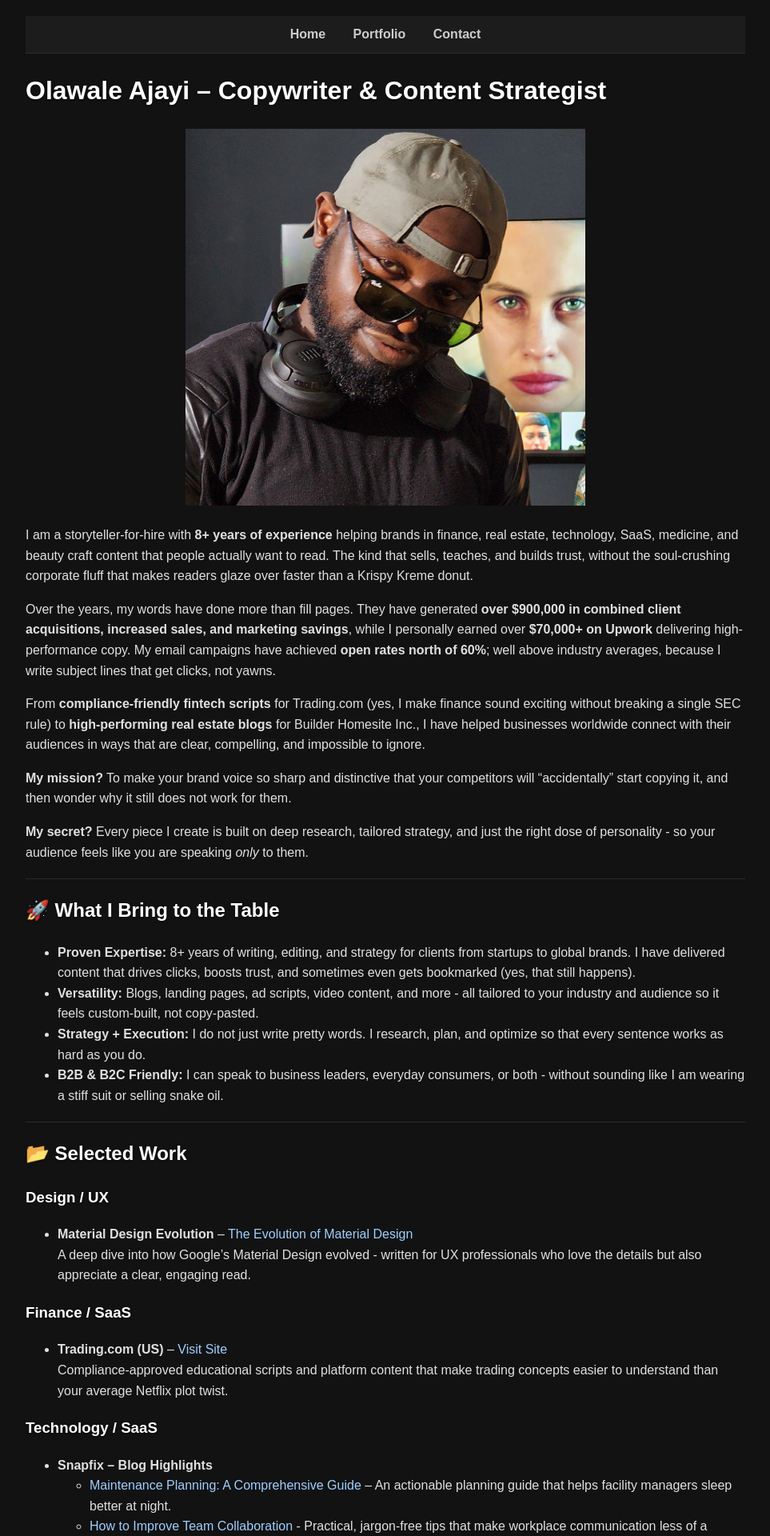
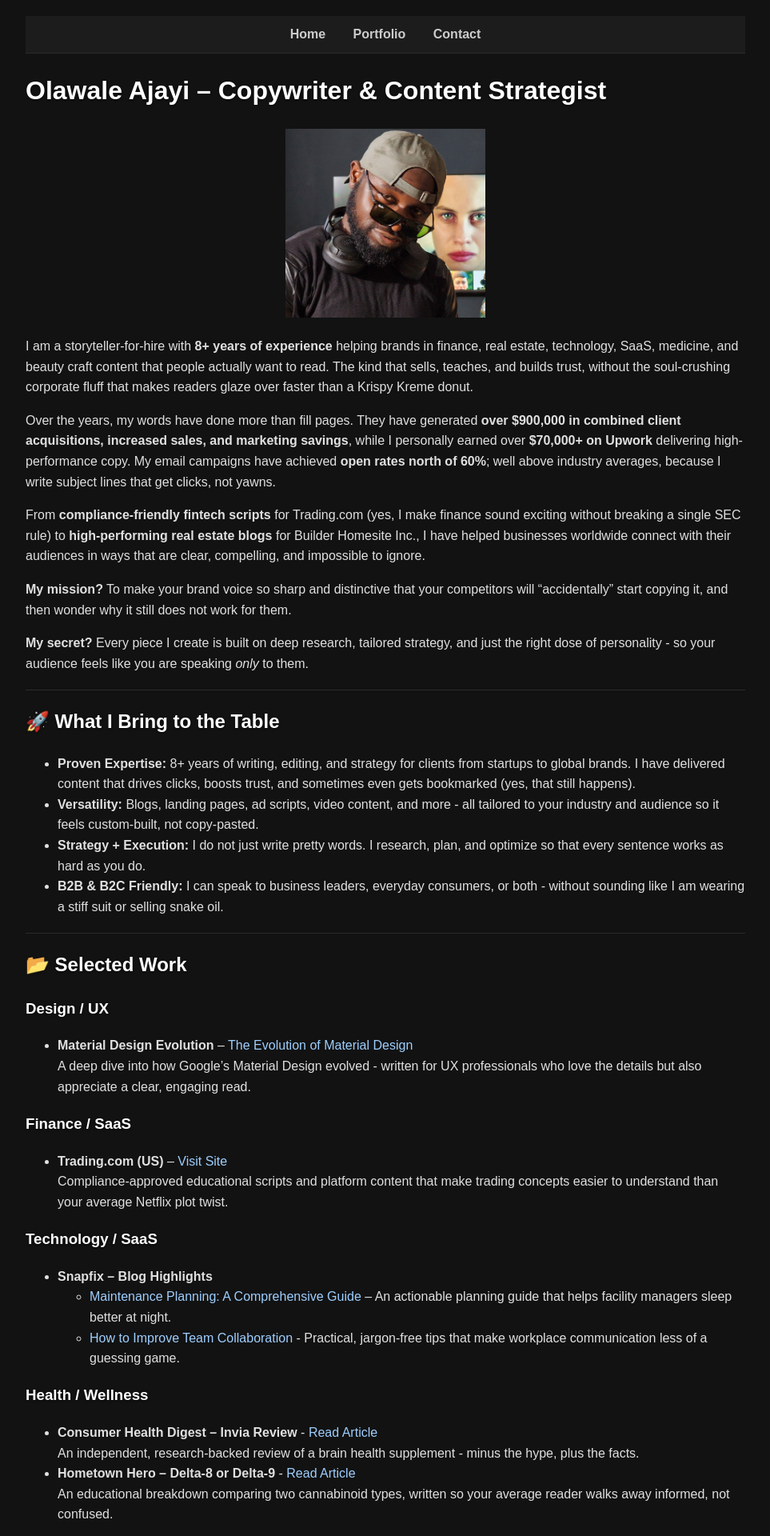
Before and after one commit to javablack/javablack.github.io, a Jekyll site: the page built from index.md, in a window 1280 px wide. Shown: the top 1920 px of the page at 80% size, without its empty margins (158-1121 px from the left). Built offline with Jekyll 4.4.1, drawn with Linux system fonts in a browser that asks for light colours.

Commit message:
Update index.md

```diff
--- a/index.md
+++ b/index.md
@@ -5,7 +5,7 @@ title: "Olawale Ajayi – Copywriter & Content Strategist"
 
 # Olawale Ajayi – Copywriter & Content Strategist
 <p align="center">
-  <img src="/assets/Images/Javablack2.png" alt="Olawale Ajayi" width="500"/>
+  <img src="/assets/Images/Javablack2.png" alt="Olawale Ajayi" width="250"/>
 </p>
 
 I am a storyteller-for-hire with **8+ years of experience** helping brands in finance, real estate, technology, SaaS, medicine, and beauty craft content that people actually want to read. The kind that sells, teaches, and builds trust, without the soul-crushing corporate fluff that makes readers glaze over faster than a Krispy Kreme donut.
```
